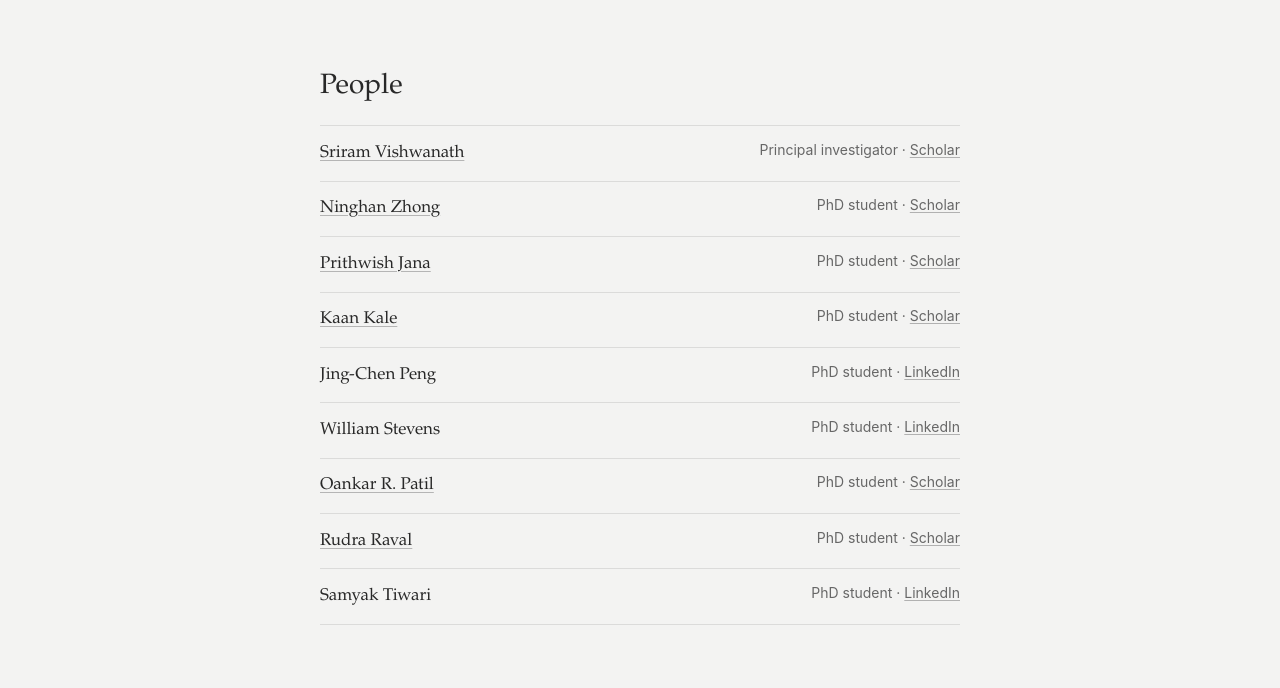
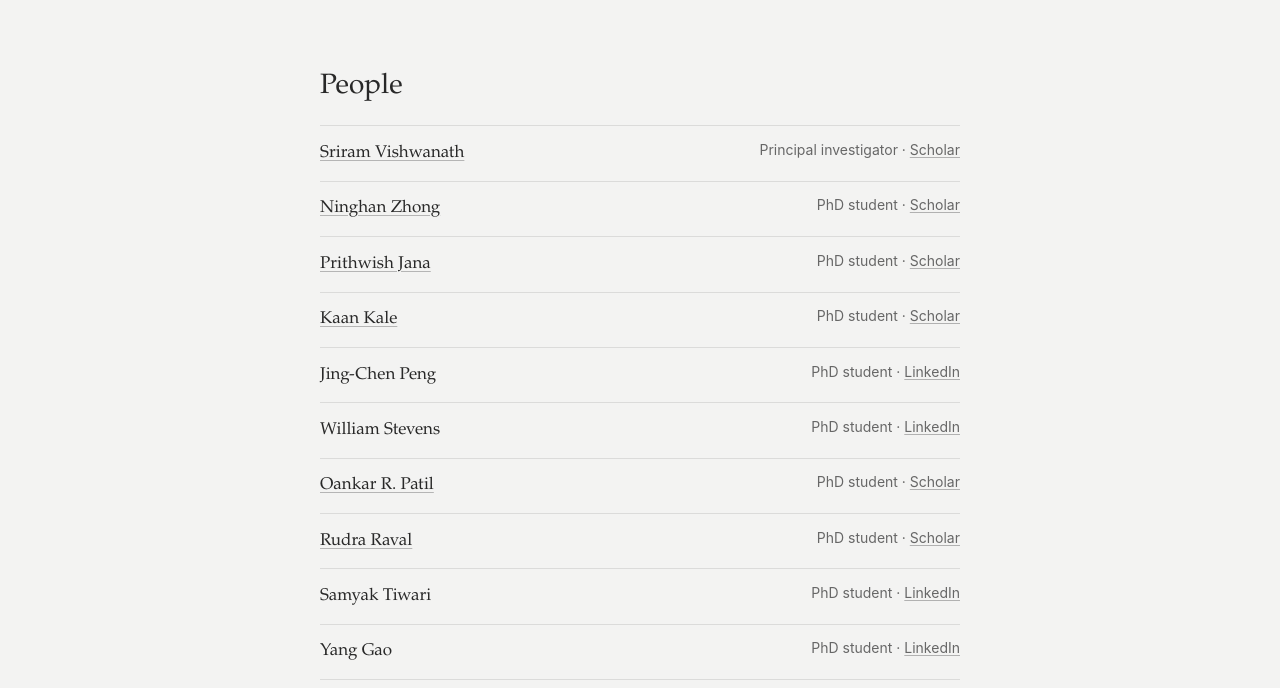
Before and after one commit to GT-Signal-Lab/GT-Signal-Lab.github.io, a plain HTML site: page index.html in a window 1280 px wide. Shown: the part 264-952 px from the top of the page. Drawn offline with Linux system fonts and the light colour scheme.

Commit message:
Add Yang Gao to people list

```diff
--- a/index.html
+++ b/index.html
@@ -61,6 +61,10 @@
           <span class="name">Samyak Tiwari</span>
           <span class="meta">PhD student · <a href="https://www.linkedin.com/in/tiwari081/">LinkedIn</a></span>
         </li>
+        <li>
+          <span class="name">Yang Gao</span>
+          <span class="meta">PhD student · <a href="https://www.linkedin.com/in/yang-gao-40573a159/">LinkedIn</a></span>
+        </li>
       </ul>
     </section>
 
```
